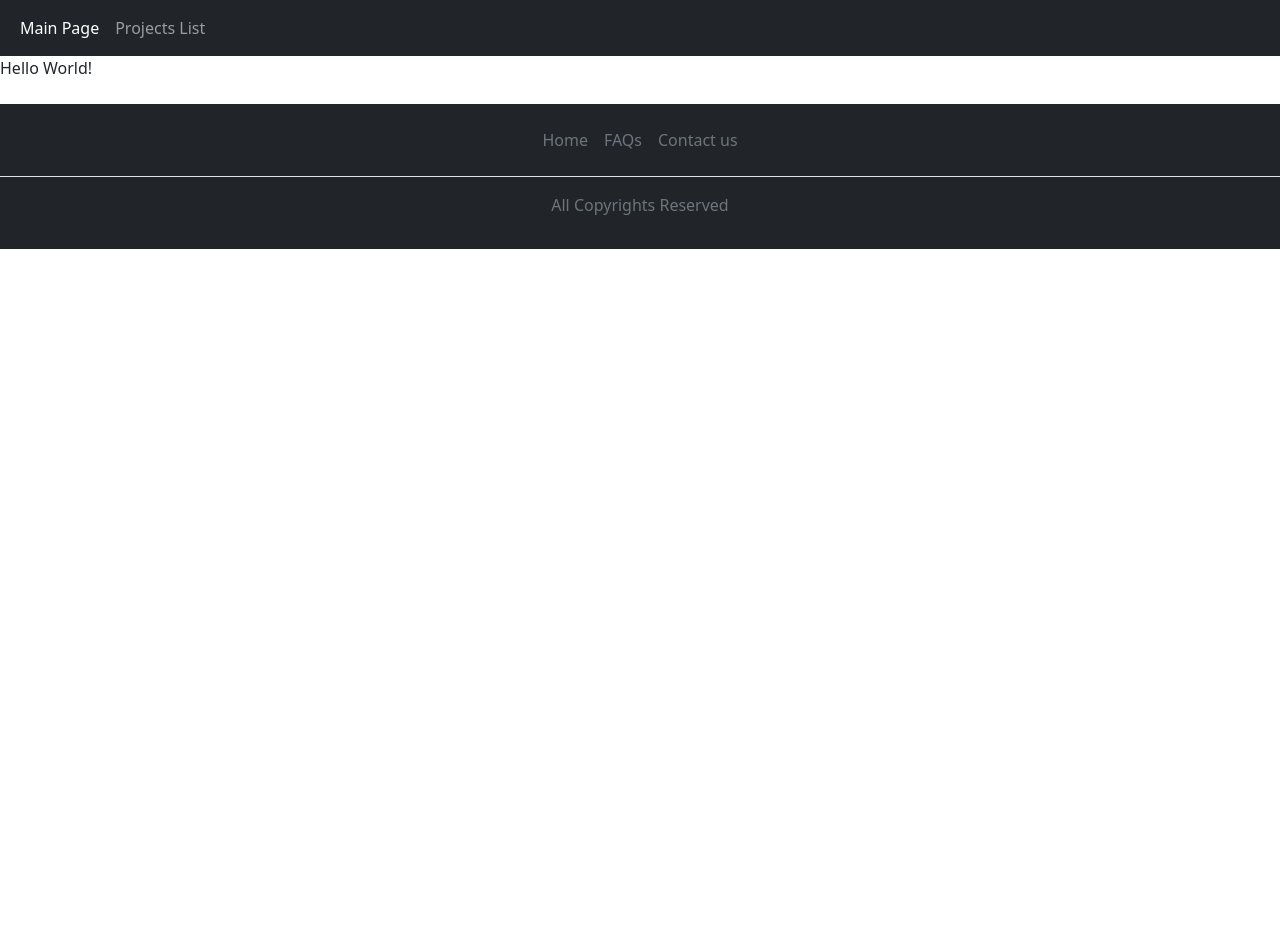
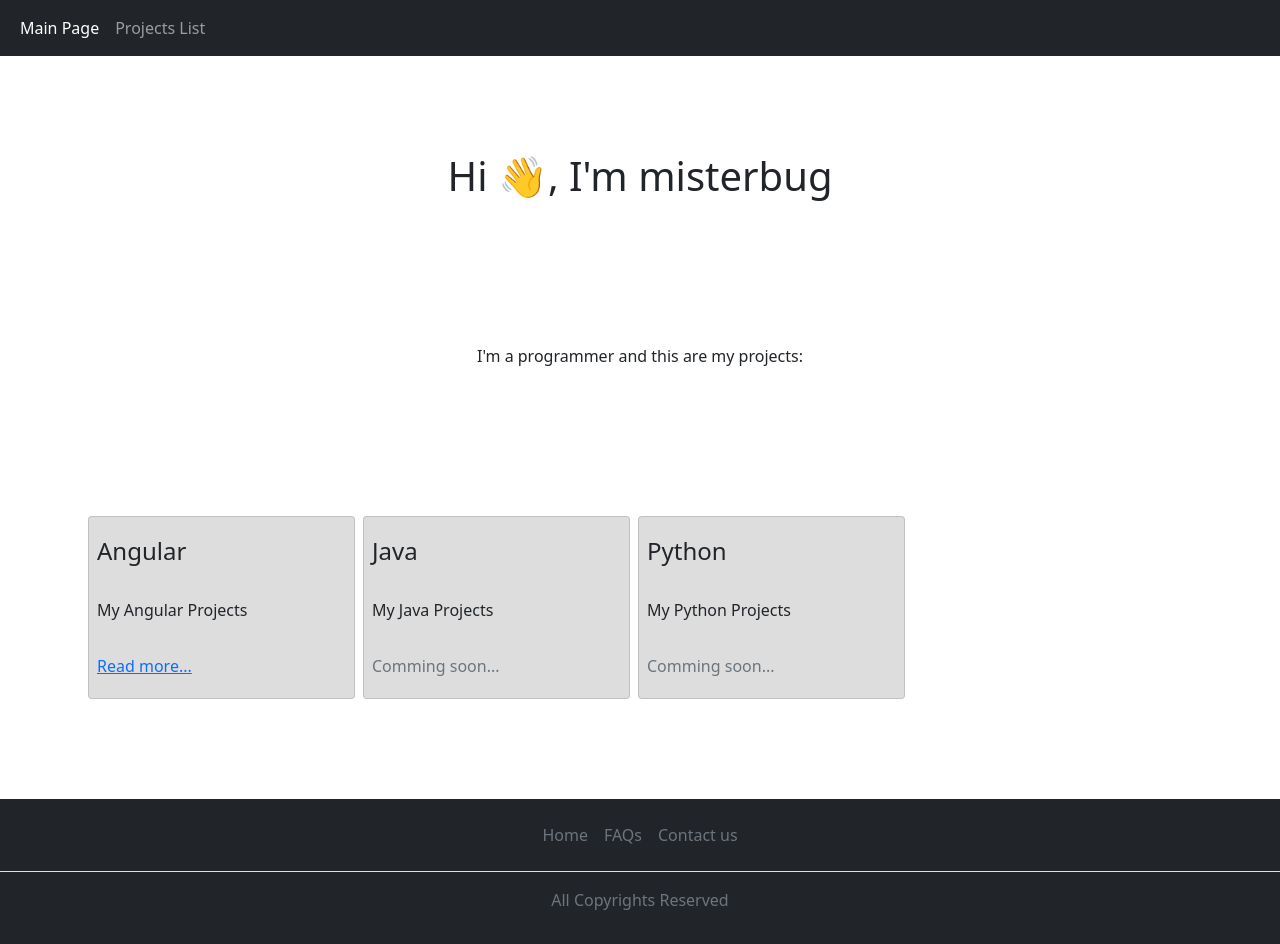
Before and after one commit to ThePixelCode/thepixelcode.github.io, an Angular app: page /main-page in a window 1280 px wide. Before the commit the page ends 800 px from the top, so only its background shows below. Built offline with nearby package versions, Linux system fonts and the light colour scheme.

Commit message:
Created Main Page

```diff
--- /dev/null
+++ b/src/app/main-page/card.ts
@@ -0,0 +1,13 @@
+export class Card {
+    title:string = '';
+    desc:string = '';
+    url:string = '';
+    available:boolean = false;
+
+    constructor(title:string, desc:string, url:string, available:boolean){
+        this.title = title;
+        this.desc = desc;
+        this.url = url;
+        this.available = available;
+    }
+}
--- a/src/app/main-page/main-page.component.css
+++ b/src/app/main-page/main-page.component.css
@@ -0,0 +1,3 @@
+.card {
+    background-color: rgb(221, 221, 221);
+}
--- a/src/app/main-page/main-page.component.html
+++ b/src/app/main-page/main-page.component.html
@@ -1 +1,14 @@
-<p>Hello World!</p>
+<h1 class="text-center m-5 p-5">Hi 👋, I'm misterbug</h1>
+<p class="text-center m-3 p-5">I'm a programmer and this are my projects:</p>
+<div class="container m-5 p-5">
+    <div class="row row-cols-1 row-cols-sm-2 row-cols-md-4">
+        <div class="col m-1 p-1 card" *ngFor="let card of cardList">
+            <div class="row row-cols-1">
+                <h2 class="col fs-4 m-2 p-2">{{card.title}}</h2>
+                <p class="col text-wrap m-2 p-2">{{card.desc}}</p>
+                <div class="col m-2 p-2" *ngIf="card.available"><a href="{{card.url}}">Read more...</a></div>
+                <div class="col text-muted m-2 p-2" *ngIf="!card.available">Comming soon...</div>
+            </div>
+        </div>
+    </div>
+</div>
--- a/src/app/main-page/main-page.component.ts
+++ b/src/app/main-page/main-page.component.ts
@@ -1,4 +1,5 @@
 import { Component, OnInit } from '@angular/core';
+import { Card } from './card';
 
 @Component({
   selector: 'app-main-page',
@@ -6,6 +7,11 @@ import { Component, OnInit } from '@angular/core';
   styleUrls: ['./main-page.component.css']
 })
 export class MainPageComponent implements OnInit {
+  cardList:Card[]=[
+    new Card('Angular', 'My Angular Projects', '/angular', true),
+    new Card('Java', 'My Java Projects', '/java', false),
+    new Card('Python', 'My Python Projects', '/python', false),
+  ]
 
   constructor() { }
 
```
